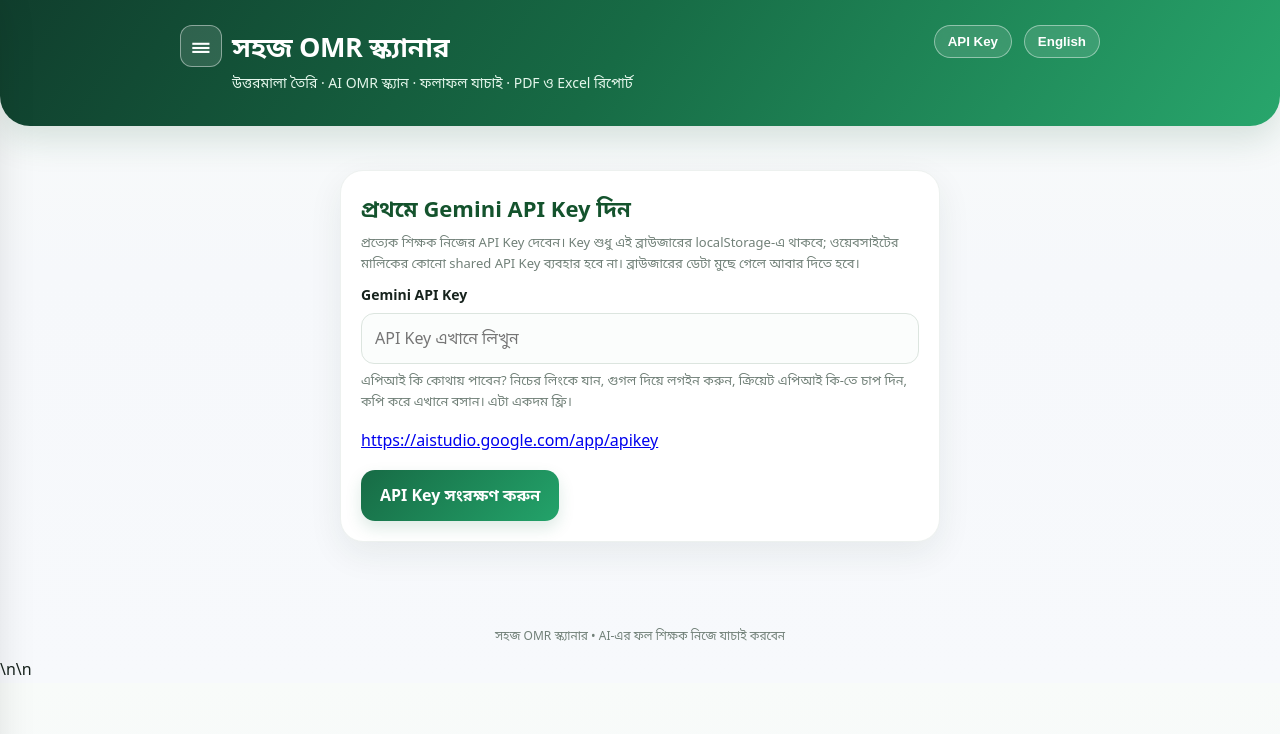
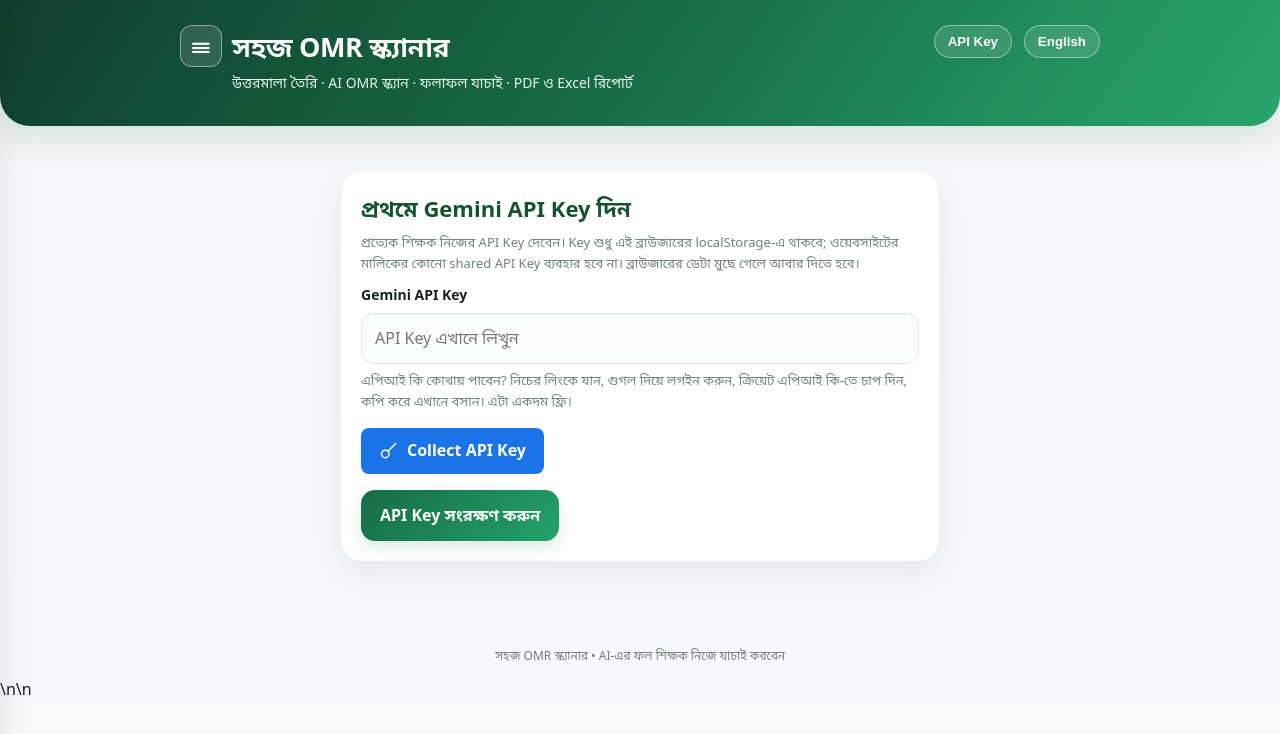
Before and after one commit to sarkersayedofficial-bd/easyomr, a plain HTML site: page index.html in a window 1280 px wide. Both pictures are taken after a click on the button "API Key". Drawn offline with nearby package versions, Linux system fonts and the light colour scheme.

Commit message:
Change API Key link to styled button
Updated the API Key link to a styled button with an icon.

```diff
--- a/index.html
+++ b/index.html
@@ -60,7 +60,10 @@ header .wrap{padding-left:52px}
  <p class="help">প্রত্যেক শিক্ষক নিজের API Key দেবেন। Key শুধু এই ব্রাউজারের localStorage-এ থাকবে; ওয়েবসাইটের মালিকের কোনো shared API Key ব্যবহার হবে না। ব্রাউজারের ডেটা মুছে গেলে আবার দিতে হবে।</p>
  <label for="firstApiKey">Gemini API Key</label><input id="firstApiKey" type="password" autocomplete="off" placeholder="API Key এখানে লিখুন">
  <p class="help">এপিআই কি কোথায় পাবেন? নিচের লিংকে যান, গুগল দিয়ে লগইন করুন, ক্রিয়েট এপিআই কি-তে চাপ দিন, কপি করে এখানে বসান। এটা একদম ফ্রি।</p>
- <p><a href="https://aistudio.google.com/app/apikey" target="_blank" rel="noopener">https://aistudio.google.com/app/apikey</a></p>
+ <p><a href="https://aistudio.google.com/app/apikey" target="_blank" style="display:inline-flex; align-items:center; gap:8px; background:#1a73e8; color:#fff; padding:10px 18px; border-radius:8px; text-decoration:none; font-weight:700;">
+  <svg width="20" height="20" viewBox="0 0 24 24" fill="none" stroke="white" stroke-width="1.8" stroke-linecap="round" stroke-linejoin="round"><circle cx="7.5" cy="15.5" r="4.5"/><path d="M11 12 L20 3 M17 6 L20 3 M15 8 L18 5"/></svg>
+  Collect API Key
+</a></p>
  <button class="btn" id="saveFirstKey">API Key সংরক্ষণ করুন</button> <button class="btn alt hidden" id="replaceKey" type="button">API Key পরিবর্তন</button><div id="gateStatus" class="status hidden"></div>
 </section>
 
```
